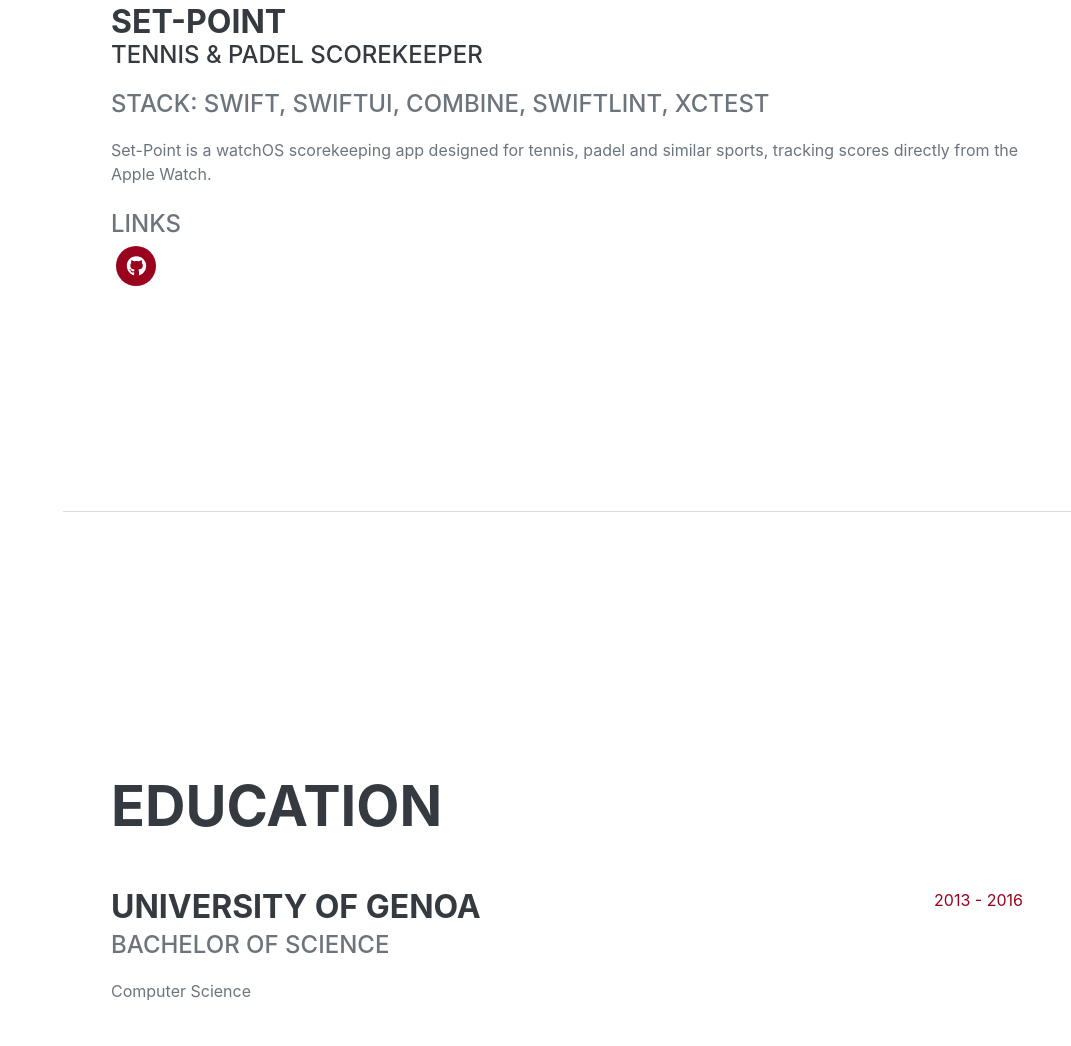
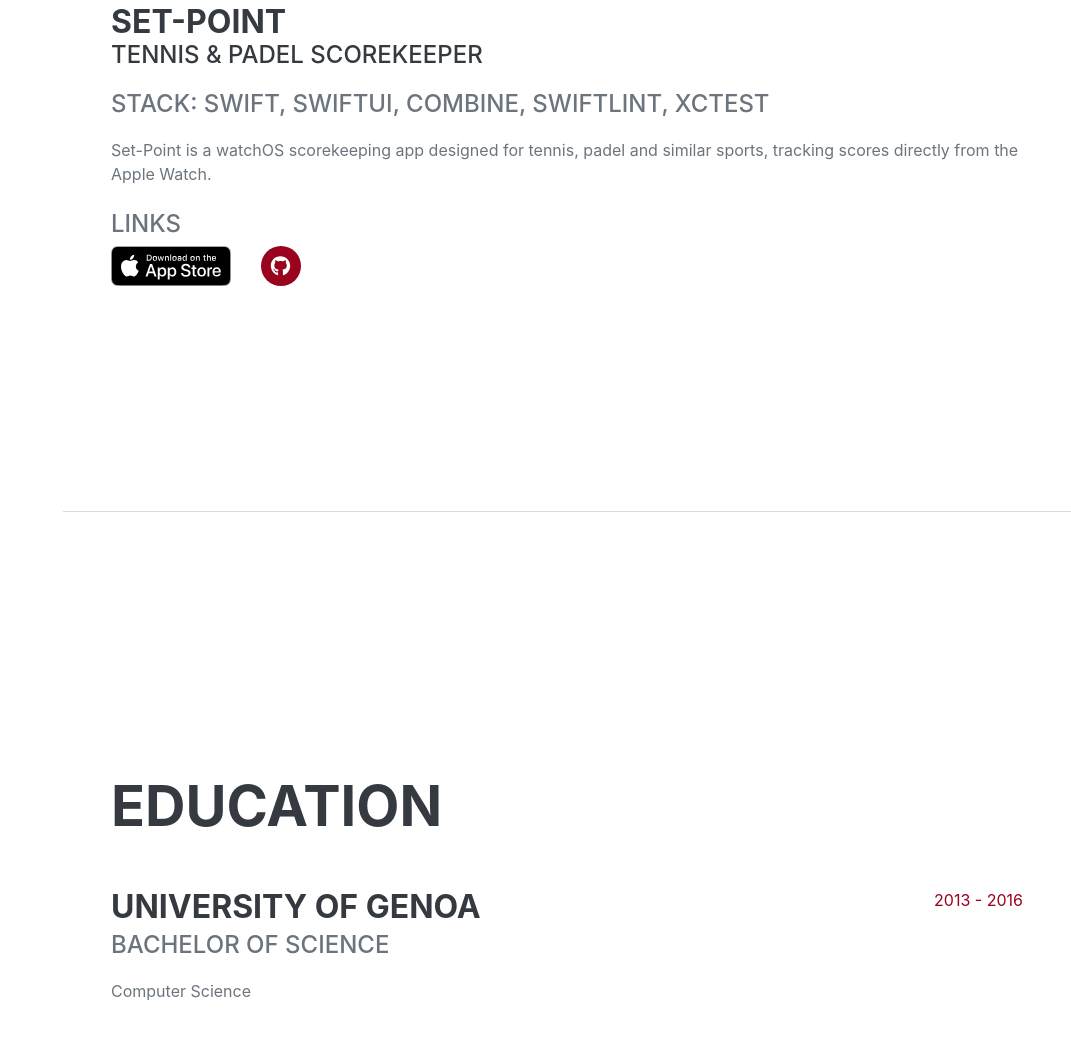
Before and after one commit to marrocumarco/marrocumarco.github.io, a plain HTML site: page index.html in a window 1280 px wide. Shown: the part 2692-3738 px from the top of the page, without its empty margins (209-1280 px from the left). Drawn offline with nearby package versions, Linux system fonts and the light colour scheme; a web font is replaced by a local one.

Commit message:
added App Store link

```diff
--- a/index.html
+++ b/index.html
@@ -118,13 +118,18 @@
                     <div class="subheading mb-1">Links</div>
                     <ul class="list-inline list-social-icons mb-5">
                       <li class="list-inline-item">
-                        <a href="https://github.com/marrocumarco/Set-Point/" target=”_blank”>
-                          <span class="fa-stack fa-lg">
-                            <i class="fa fa-circle fa-stack-2x"></i>
-                            <i class="fab fa-github fa-stack-1x fa-inverse"></i>
-                          </span>
+                        <a href="https://apps.apple.com/app/set-point/id6505079778">
+                            <img src="./assets/img/app_store_logo.svg" alt="App Store">
                         </a>
                       </li>
+                      <li class="list-inline-item"></li>
+                      <a href="https://github.com/marrocumarco/Set-Point/" target=”_blank”>
+                        <span class="fa-stack fa-lg">
+                          <i class="fa fa-circle fa-stack-2x"></i>
+                          <i class="fab fa-github fa-stack-1x fa-inverse"></i>
+                        </span>
+                      </a>
+                    </li>
                     </ul>
                   </div>
             </div>
```
Also changed, not shown: assets/img/app_store_logo.svg (added).
